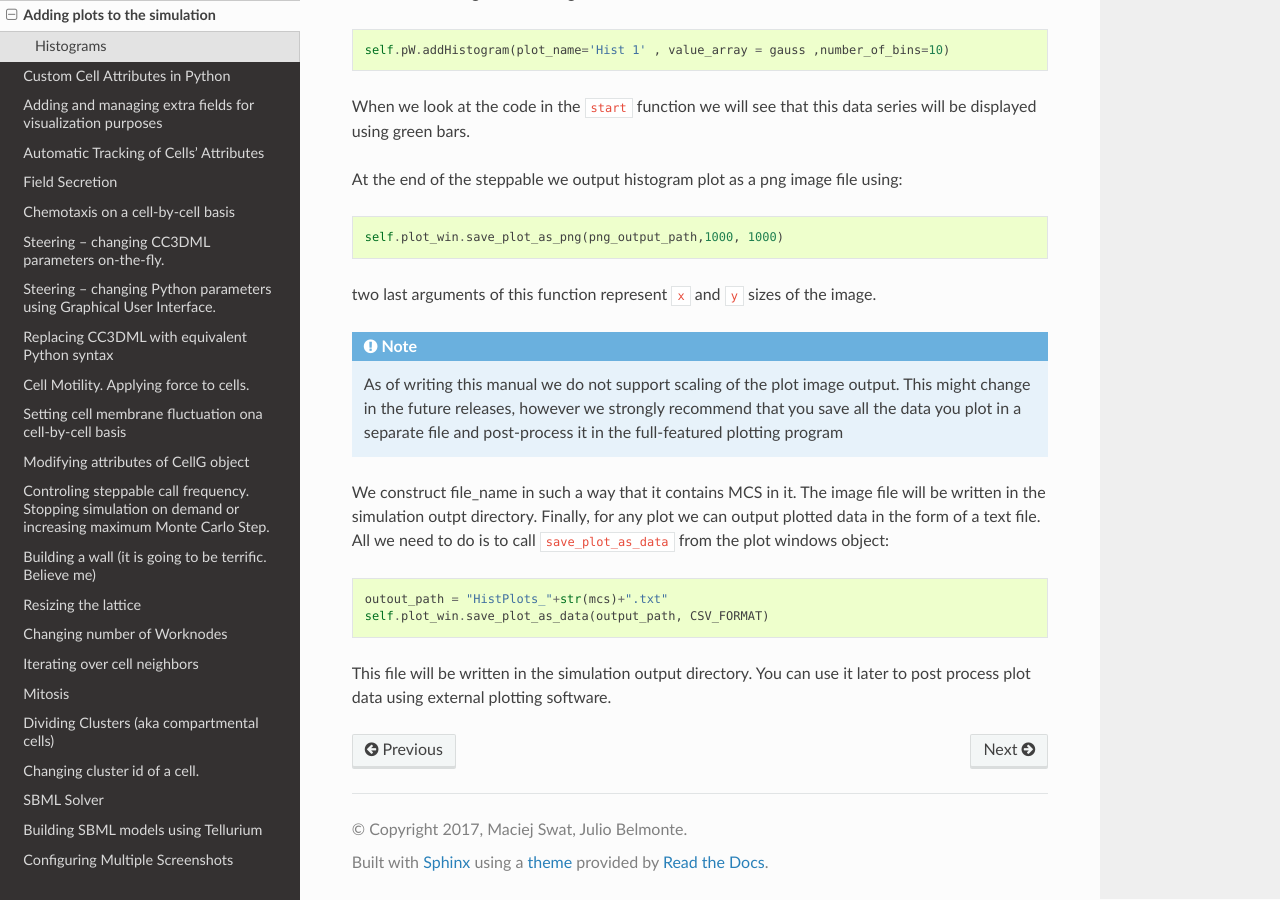
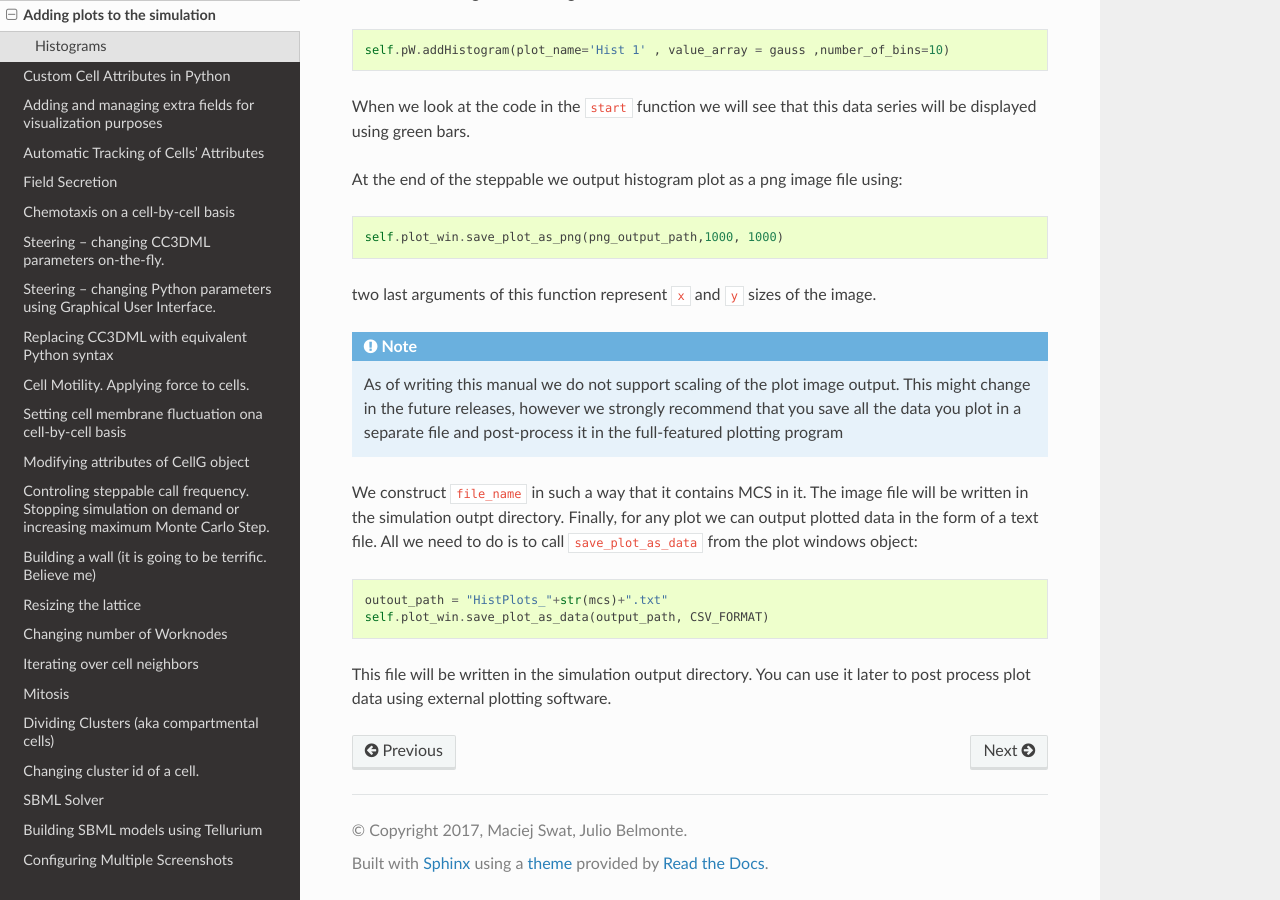
Before and after one commit to CompuCell3D/PythonScriptingManual, a Sphinx documentation site: the page built from docs/adding_plots_to_the_simulation.rst, in a window 1280 px wide and 900 px high, scrolled down 3498 px. Built offline with Sphinx 7.4.7 and the Read the Docs theme 2.0.0, drawn with Linux system fonts in a browser that asks for light colours.

Commit message:
formatting

```diff
--- a/docs/adding_plots_to_the_simulation.rst
+++ b/docs/adding_plots_to_the_simulation.rst
@@ -205,7 +205,7 @@ image.
 
    As of writing this manual we do not support scaling of the plot image output. This might change in the future releases, however we strongly recommend that you save all the data you plot in a separate file and post-process it in the full-featured plotting program
 
-We construct file_name in such a way that it contains MCS in it.
+We construct ``file_name`` in such a way that it contains MCS in it.
 The image file will be written in the simulation outpt directory.
 Finally, for any plot we can output plotted data in the form of a text
 file. All we need to do is to call ``save_plot_as_data`` from the plot windows
```
